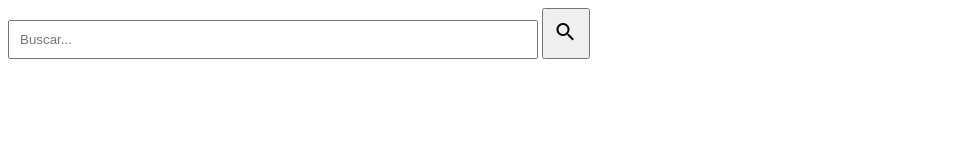
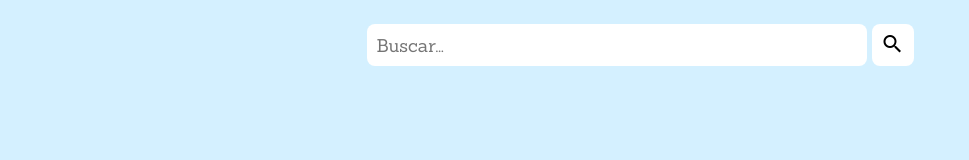
Before and after one commit to Nijoane/Rick-and-Morty, a plain HTML site: page index.html in a window 1280 px wide. Shown: the whole page, without its empty margins (0-969 px from the left). Drawn offline with Linux system fonts and the light colour scheme.

Commit message:
estilizando input e button

```diff
--- a/style.css
+++ b/style.css
@@ -1,16 +1,42 @@
+
+*{
+  background-color: #D4F0FF;
+  margin: 0%;
+  padding: 0%;
+  box-sizing: border-box;
+}
+#divBusca{
+  display: flex;
+  justify-content: center;
+  padding: 24px;
+  border-color: #D4F0FF;
+  background-color: #D4F0FF;
 
 
-#input-char{
-    font-family: 'Amatic SC', cursive;
-    font-weight: bold;
-    font-size: 25px;
-    background-size: 200px;
-    margin: 1%;
-    border-radius: 7px;
-    border-color: #D4F0FF;
+}
+#txtBusca {
+    font-family: 'Sanchez', serif;
+    font-size: 18px;
+    padding: 10px;
     background-color: #D4F0FF;
+    width: 500px;
+    height: 42px;
+    border: none;
+    background: #FFFFFF;
+    border-radius: 8px;
+    margin: none;
 
 }
-label {display: block;}
-  input, button {padding: 10px;}
-  input {width: 40%;}
+
+#buscar{
+    width: 42px;
+    height: 42px;
+    border-radius: 8px;
+    background: #FFFFFF;
+    border: none;
+    margin-left: 5px;
+}
+
+span.material-icons{
+  background-color: #FFFFFF;
+}
```
